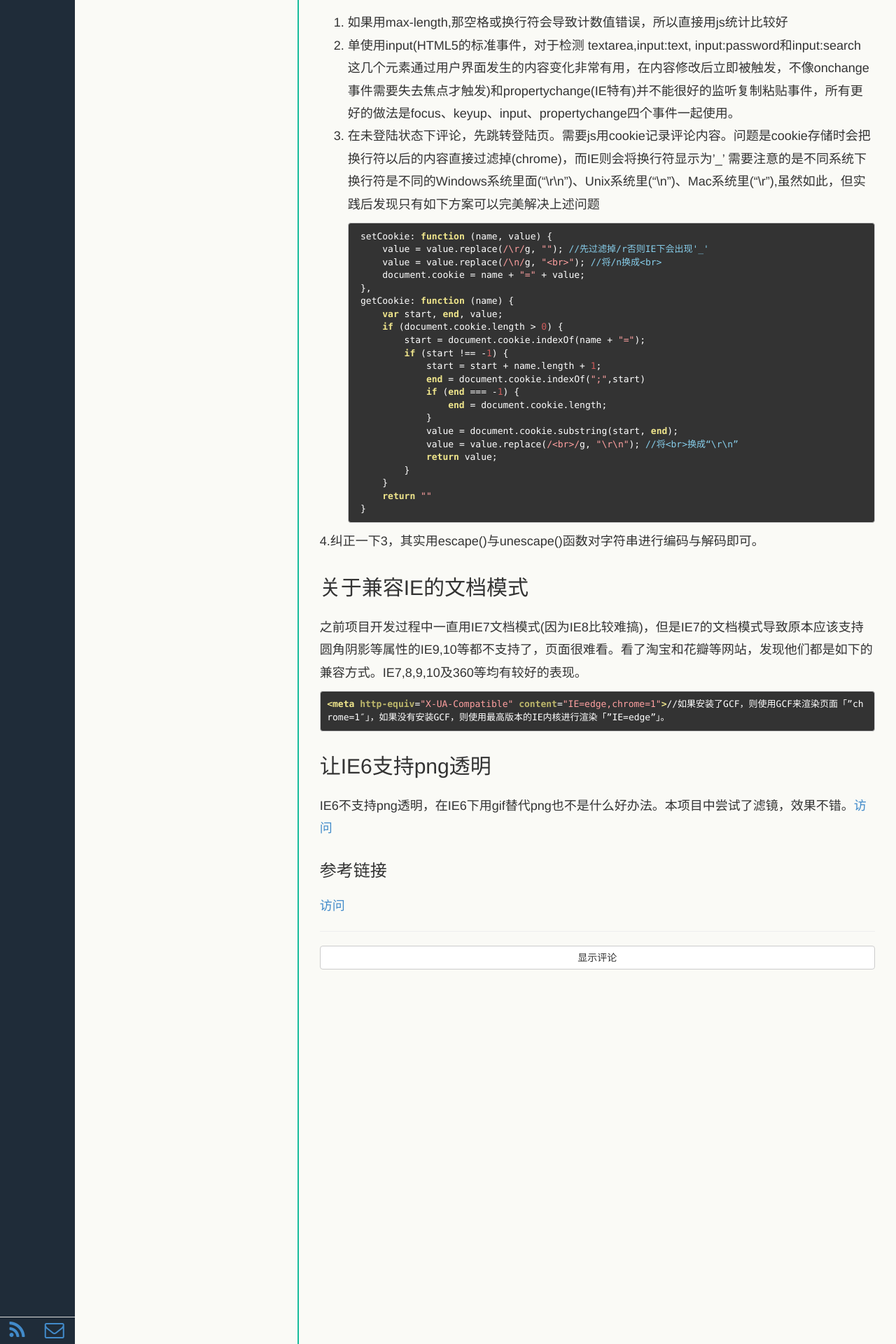
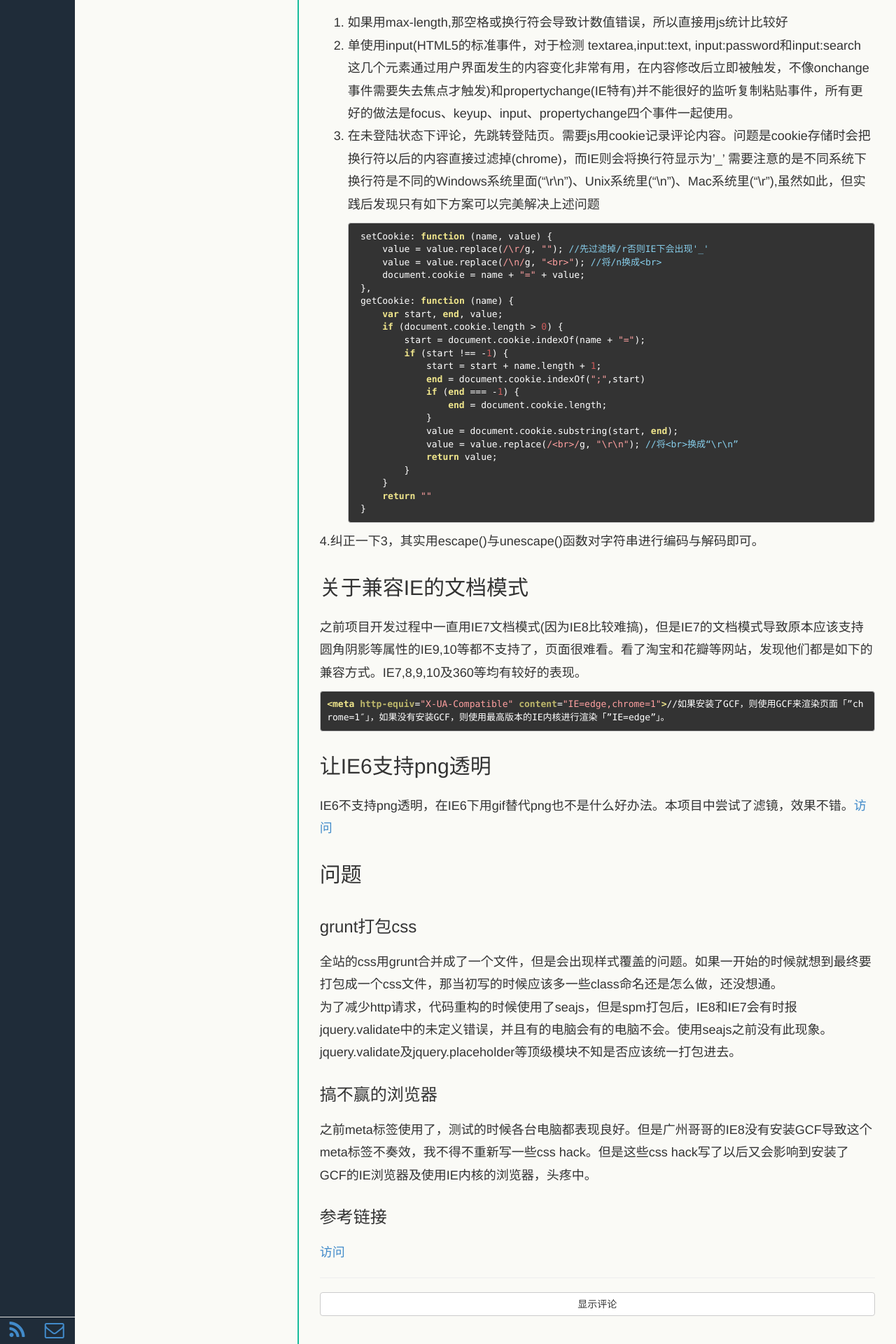
Before and after one commit to echoZQ/echo-blog, a Jekyll site: the page built from _posts/2014-10-24-dancing-web.md, in a window 1280 px wide. Shown: the part 2131-4051 px from the top of the page at 70% size. Built offline with Jekyll 4.4.1, drawn with Linux system fonts in a browser that asks for light colours; Markdown is read by kramdown in place of the engine named in the settings.

Commit message:
广场舞总结

```diff
--- a/_posts/2014-10-24-dancing-web.md
+++ b/_posts/2014-10-24-dancing-web.md
@@ -121,5 +121,16 @@ jquery.validate是一个很好用的表单验证插件,可以与jquery.form(将
 ## 让IE6支持png透明
 IE6不支持png透明，在IE6下用gif替代png也不是什么好办法。本项目中尝试了滤镜，效果不错。[访问](http://www.w3cfuns.com/thread-297-1-1.html)
 
+## 问题
+### grunt打包css
+全站的css用grunt合并成了一个文件，但是会出现样式覆盖的问题。如果一开始的时候就想到最终要打包成一个css文件，那当初写的时候应该多一些class命名还是怎么做，还没想通。
+为了减少http请求，代码重构的时候使用了seajs，但是spm打包后，IE8和IE7会有时报jquery.validate中的未定义错误，并且有的电脑会有的电脑不会。使用seajs之前没有此现象。
+jquery.validate及jquery.placeholder等顶级模块不知是否应该统一打包进去。
+
+### 搞不赢的浏览器
+之前meta标签使用了<meta http-equiv="X-UA-Compatible" content="IE=edge,chrome=1">，测试的时候各台电脑都表现良好。但是广州哥哥的IE8没有安装GCF导致这个meta标签不奏效，我不得不重新写一些css hack。但是这些css hack写了以后又会影响到安装了GCF的IE浏览器及使用IE内核的浏览器，头疼中。
+
+
+
 ### 参考链接
 [访问](http://www.cnblogs.com/lhb25/archive/2012/11/30/oninput-and-onpropertychange-event-for-input.html)
```
Also changed, not shown: _posts/2014-11-24-spm.md (+4 -0 lines).
